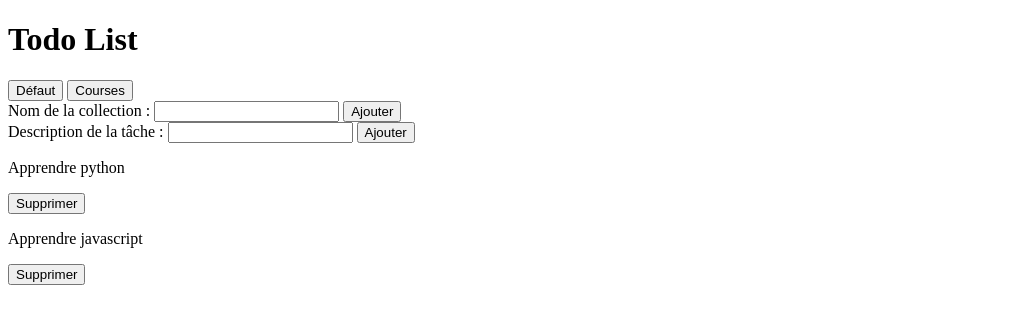
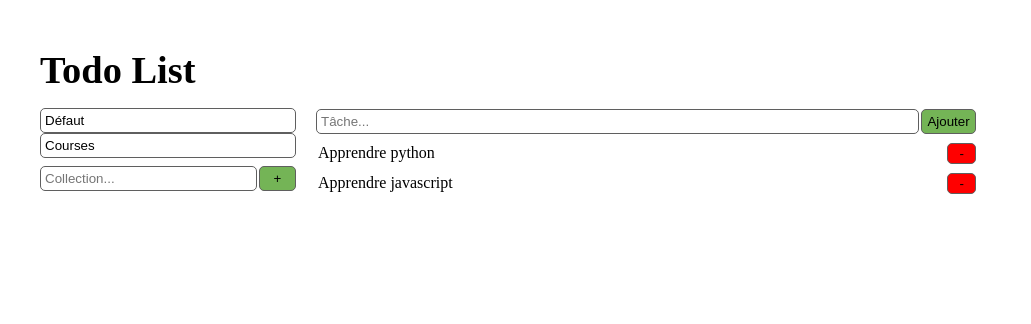
Before and after one commit to Tatsuya28/Todo-list, a Django app: template tasks/templates/tasks/index.html in a window 1280 px wide. Shown: the top 324 px of the page, without its empty margins (0-1031 px from the left). Run offline with Django 4.2, Linux system fonts and the light colour scheme; the template is opened without the code that fills it: values that come from a table or form of the project are taken from there, others are empty; data comes from the database, SQL or seed files in the repository; both versions use the stored data as it was after the commit; some libraries are stand-ins or nearby versions.

Commit message:
ui added + all tasks planned finished

```diff
--- /dev/null
+++ b/tasks/static/css/style.css
@@ -0,0 +1,189 @@
+:root {
+    --text-color-black: #000000;
+    --text-color-white: #ffffff;
+    --border-gray: #5f5f5f
+}
+
+* {
+    margin: 0;
+    padding: 0;
+    color: var(--text-color-black);
+}
+
+.container {
+    display: flex;
+    margin: auto;
+}
+
+.navbar {
+    width: 30%;
+    position: fixed;
+    overflow: auto;
+    background-color: transparent;
+    display: flex;
+    flex-direction: column;
+    justify-content: flex-start;
+}
+
+.navbar header {
+    margin-top: 8px;
+    font-size: larger;
+    margin-bottom: 16px;
+}
+
+.navbar #collections {
+    display: flex;
+    flex-direction: column;
+    justify-content: center;
+    margin-bottom: 8px;
+}
+
+.navbar #collections button {
+    display: inline-block;
+    padding: 4px;
+    text-align: left;
+    border: 1px solid var(--border-gray);
+    border-radius: 5px;
+    cursor: pointer;
+    background-color: transparent;
+}
+
+.navbar #collections button:hover {
+    background-color: var(--border-gray);
+}
+
+.navbar #collections button.active {
+    background-color: royalblue;
+}
+
+.navbar form {
+    display: flex;
+    flex-direction: row;
+    gap: 2px;
+}
+
+.navbar form input {
+    padding: 4px;
+    width: 85%;
+    border: 1px solid var(--border-gray);
+    border-radius: 5px;
+}
+
+.navbar form button {
+    padding: 4px;
+    width: 15%;
+    border: 1px solid var(--border-gray);
+    border-radius: 5px;
+    cursor: pointer;
+    background-color: #74b456;
+}
+
+main {
+    margin-left: 33%;
+    padding-top: 69px;
+    display: flex;
+    flex-direction: column;
+    width: 100%;
+}
+
+main form {
+    display: flex;
+    flex-direction: row;
+    gap: 2px;
+    width: 100%;
+    margin-bottom: 8px;
+}
+
+main form input {
+    padding: 4px;
+    width: 100%;
+    border: 1px solid var(--border-gray);
+    border-radius: 5px;
+}
+
+main form button {
+    padding: 4px;
+    width: 60px;
+    border: 1px solid var(--border-gray);
+    border-radius: 5px;
+    cursor: pointer;
+    background-color: #74b456;
+}
+
+main div {
+    display: flex;
+    flex-direction: column;
+}
+
+main div#tasks-container div form {
+    display: flex;
+    flex-direction: row;
+    justify-content: space-between;
+    align-items: center;
+}
+
+main div#tasks-container div form p {
+    padding: 2px;
+    width: 100%;
+    overflow-wrap: anywhere;
+}
+
+main div#tasks-container div form button {
+    padding: 2px;
+    width: 30px;
+    border: 1px solid var(--border-gray);
+    border-radius: 5px;
+    cursor: pointer;
+    background-color: red;
+}
+
+main div#tasks-container a {
+    text-decoration: none;
+    padding: 5px;
+    width: fit-content;
+    border: 1px solid var(--border-gray);
+    background-color: red;
+    border-radius: 5px;
+}
+
+@media screen and (min-width: 375px) {
+    body{
+        padding: 5px;
+    }
+}
+
+@media screen and (min-width: 425px) {
+    body{
+        padding: 10px;
+    }
+}
+
+@media screen and (min-width: 768px) {
+    body{
+        padding: 20px;
+    }
+
+    .navbar {
+        width: 25%;
+    }
+
+    main {
+        width: 60%;
+        margin-left: 28%;
+    }
+}
+
+@media screen and (min-width: 1024px) {
+    body{
+        padding: 40px;
+    }
+
+    .navbar {
+        width: 20%;
+    }
+
+    main {
+        width: 55%;
+        margin-left: 23%;
+    }
+}
--- a/tasks/templates/tasks/collection.html
+++ b/tasks/templates/tasks/collection.html
@@ -1,3 +1,6 @@
-<button hx-get="{% url 'get-tasks' collection.pk %}"
-        hx-target="#tasks"
-        hx-push-url="?collection={{ collection.slug }}">{{ collection.name }}</button>
+<button class="collection-btn {% if request.GET.collection == collection.slug %}active{% endif %}"
+        hx-get="{% url 'get-tasks' collection.pk %}"
+        hx-target="#tasks-container"
+        hx-push-url="?collection={{ collection.slug }}">
+    {{ collection.name }}
+</button>
--- a/tasks/templates/tasks/index.html
+++ b/tasks/templates/tasks/index.html
@@ -1,48 +1,80 @@
+{% load static %}
 <!DOCTYPE html>
 <html lang="fr">
 <head>
     <meta charset="UTF-8">
+    <meta name="viewport"
+          content="width=device-width, user-scalable=no, initial-scale=1.0, maximum-scale=1.0, minimum-scale=1.0">
+    <meta http-equiv="X-UA-Compatible" content="ie=edge">
     <script src="https://unpkg.com/htmx.org@1.9.2"></script>
+    <link rel="stylesheet" type="text/css" href="{% static 'css/style.css' %}">
     <title>Todo List</title>
 </head>
 <body>
+
+<div class="container">
+
+    <div class="navbar">
+        <header>
             <h1>Todo List</h1>
-
-    <div id="collections">
+        </header>
+        <nav id="collections">
             {% for collection in collections %}
                 {% include 'tasks/collection.html' with collection=collection %}
             {% endfor %}
-    </div>
+        </nav>
 
         <form method="POST">
             {% csrf_token %}
-        <label for="name-collection">Nom de la collection : </label>
-        <input type="text" name="collection-name" id="name-collection">
+            {#            <label for="name-collection">Nom de la collection : </label>#}
+            <input type="text" name="collection-name" id="name-collection" placeholder="Collection...">
             <button hx-post="{% url 'add-collection' %}"
                     hx-target="#collections"
                     hx-swap="beforeend"
-                type="submit">Ajouter</button>
+                    type="submit">+
+            </button>
         </form>
+    </div>
 
+    <main>
         <form method="POST">
             {% csrf_token %}
-        <label for="name-task">Description de la tâche : </label>
-        <input type="text" name="task-description" id="name-description">
+            {#                <label for="name-task">Description de la tâche : </label>#}
+            <input type="text" name="task-description" id="name-description" placeholder="Tâche...">
             <button hx-post="{% url 'add-task' %}"
                     hx-target="#tasks"
                     hx-vals='js:{collection: getCollectionFromURL()}'
                     hx-swap="beforeend"
-                type="submit">Ajouter</button>
+                    type="submit">Ajouter
+            </button>
         </form>
 
-    <div>
-        {% include 'tasks/tasks.html' with tasks=tasks collection=collection%}
+        <div id="tasks-container">
+            {% include 'tasks/tasks.html' with tasks=tasks collection=collection %}
         </div>
-
+    </main>
+</div>
 <script>
-        document.body.addEventListener("htmx:responseError", function(evt) {
+    document.body.addEventListener("htmx:responseError", function (evt) {
         alert(evt.detail.xhr.responseText);
     })
+
+    document.addEventListener('DOMContentLoaded', function () {
+        const collectionButtons = document.querySelectorAll('.collection-btn');
+
+        collectionButtons.forEach(function (button) {
+            button.addEventListener('click', function () {
+                // Supprimer la classe active de tous les boutons de collection
+                collectionButtons.forEach(function (btn) {
+                    btn.classList.remove('active');
+                });
+
+                // Ajouter la classe active au bouton cliqué
+                this.classList.add('active');
+            });
+        });
+    });
+
 
     function getCollectionFromURL() {
         let url = new URL(window.location.href);
--- a/tasks/templates/tasks/task.html
+++ b/tasks/templates/tasks/task.html
@@ -5,5 +5,6 @@
     <button hx-post="{% url 'delete-task' task.pk %}"
             hx-target="closest form"
             hx-swap="outerHTML"
-            type="submit">Supprimer</button>
+            hx-confirm="Voulez-vous vraiment supprimer cette tâche ?"
+            type="submit">-</button>
 </form>
--- a/todo_list/settings.py
+++ b/todo_list/settings.py
@@ -9,7 +9,7 @@ https://docs.djangoproject.com/en/4.2/topics/settings/
 For the full list of settings and their values, see
 https://docs.djangoproject.com/en/4.2/ref/settings/
 """
-
+import os
 from pathlib import Path
 
 # Build paths inside the project like this: BASE_DIR / 'subdir'.
@@ -36,6 +36,7 @@ INSTALLED_APPS = [
     'django.contrib.contenttypes',
     'django.contrib.sessions',
     'django.contrib.messages',
+    'livereload',
     'django.contrib.staticfiles',
     'tasks',
 ]
@@ -48,6 +49,7 @@ MIDDLEWARE = [
     'django.contrib.auth.middleware.AuthenticationMiddleware',
     'django.contrib.messages.middleware.MessageMiddleware',
     'django.middleware.clickjacking.XFrameOptionsMiddleware',
+    'livereload.middleware.LiveReloadScript'
 ]
 
 ROOT_URLCONF = 'todo_list.urls'
@@ -117,6 +119,7 @@ USE_TZ = True
 # https://docs.djangoproject.com/en/4.2/howto/static-files/
 
 STATIC_URL = 'static/'
+STATIC_ROOT = os.path.join(BASE_DIR, 'staticfiles')
 
 # Default primary key field type
 # https://docs.djangoproject.com/en/4.2/ref/settings/#default-auto-field
--- a/todo_list/urls.py
+++ b/todo_list/urls.py
@@ -1,3 +1,5 @@
+from django.conf import settings
+from django.conf.urls.static import static
 from django.contrib import admin
 from django.urls import path
 import tasks.views as views
@@ -11,3 +13,6 @@ urlpatterns = [
     path('get-tasks/<int:collection_pk>/',  views.get_tasks, name="get-tasks"),
     path('admin/', admin.site.urls),
 ]
+
+if settings.DEBUG:
+    urlpatterns += static(settings.STATIC_URL, document_root=settings.STATIC_ROOT)
```
Also changed, not shown: db.sqlite3. Lines whose indentation alone changed are shown as unchanged.
